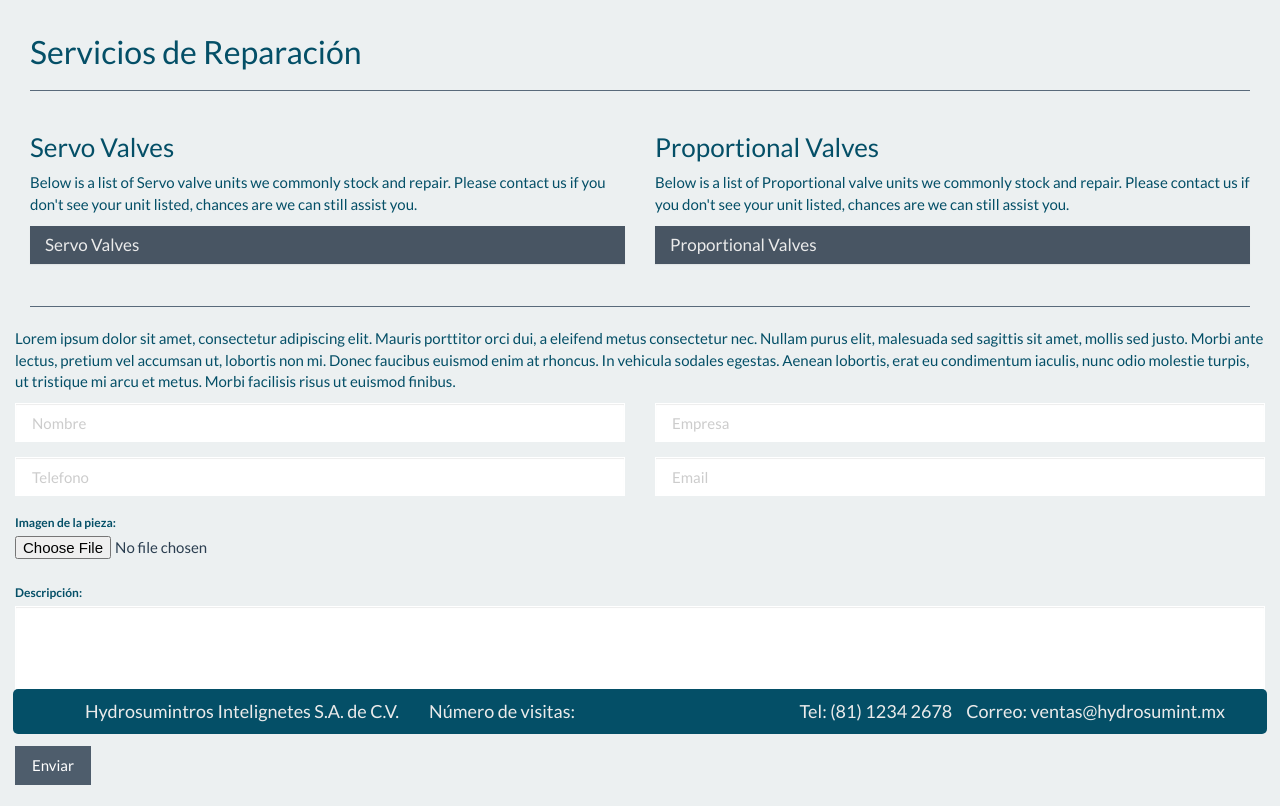
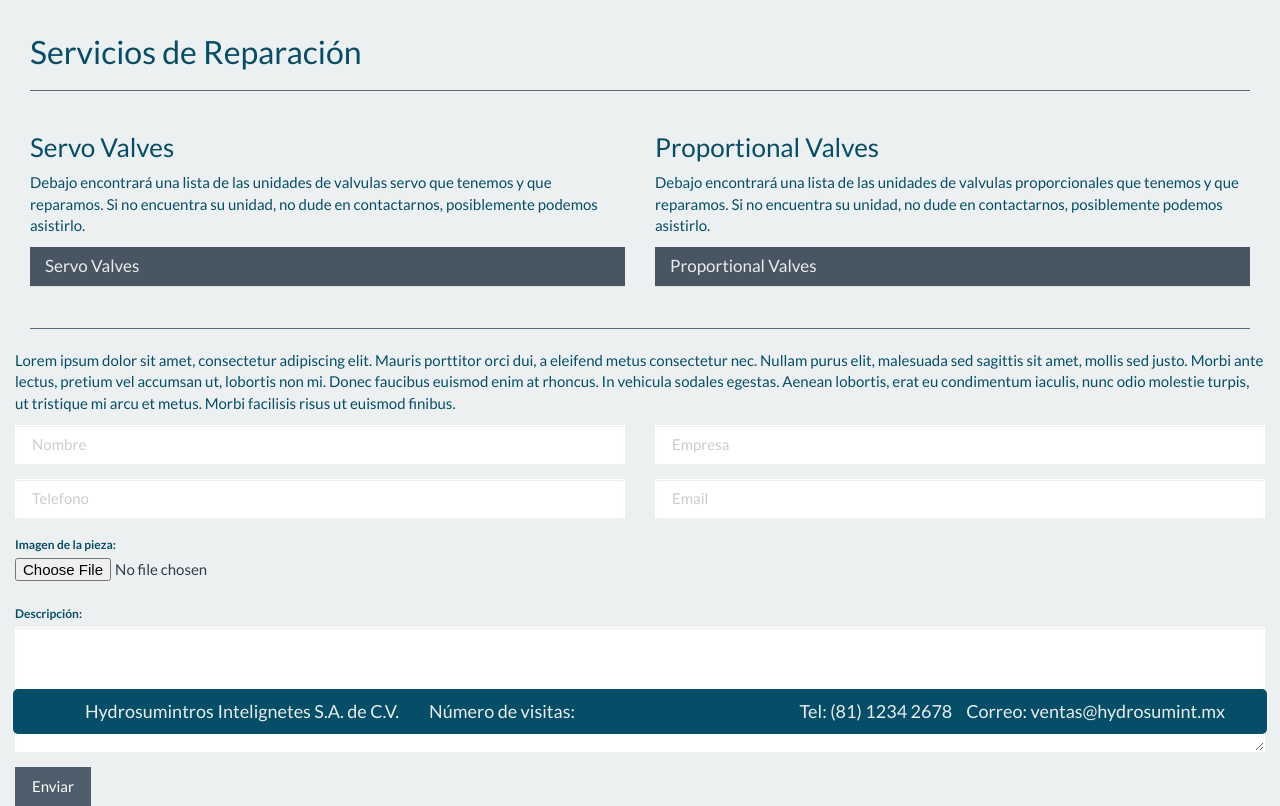
Before and after one commit to ecristerna/Hydrosuministros-WebApp, a PHP site: page /reparaciones.php in a window 1280 px wide. Shown: the part 53-859 px from the top of the page. Before the commit the page ends 838 px from the top, so only its background shows below. Run offline with PHP 8.4, Linux system fonts and the light colour scheme.

Commit message:
correcciones

```diff
--- a/View/reparaciones.php
+++ b/View/reparaciones.php
@@ -23,15 +23,15 @@ include_once('../elements/header.php');
     <div class="col-md-6">
       <h3>Servo Valves</h3>
       <p>
-        Below is a list of Servo valve units we commonly stock and repair. Please contact us if you don't see your unit listed, chances are we can still assist you.
+        Debajo encontrará una lista de las unidades de valvulas servo que tenemos y que reparamos. Si no encuentra su unidad, no dude en contactarnos, posiblemente podemos asistirlo.
       </p>
 
-      <div class="panel-group" id="accordion" role="tablist" aria-multiselectable="true">
+      <div class="panel-group" id="accordion_one" role="tablist" aria-multiselectable="true">
         <div class="panel panel-default">
 
           <div class="panel-heading" role="tab" id="headingOne">
             <h4 class="panel-title">
-              <a class="collapsed" role="button" data-toggle="collapse" data-parent="#accordion" href="#collapseOne" aria-expanded="false" aria-controls="collapseOne">
+              <a class="collapsed" role="button" data-toggle="collapse" data-parent="#accordion_one" href="#collapseOne" aria-expanded="false" aria-controls="collapseOne">
                 Servo Valves
               </a>
             </h4>
@@ -61,14 +61,14 @@ include_once('../elements/header.php');
     <div class="col-md-6">
       <h3>Proportional Valves</h3>
       <p>
-        Below is a list of Proportional valve units we commonly stock and repair. Please contact us if you don't see your unit listed, chances are we can still assist you.
+        Debajo encontrará una lista de las unidades de valvulas proporcionales que tenemos y que reparamos. Si no encuentra su unidad, no dude en contactarnos, posiblemente podemos asistirlo.
       </p>
 
-      <div class="panel-group" id="accordion" role="tablist" aria-multiselectable="true">
+      <div class="panel-group" id="accordion_two" role="tablist" aria-multiselectable="true">
         <div class="panel panel-default">
           <div class="panel-heading" role="tab" id="headingTwo">
             <h4 class="panel-title">
-              <a class="collapsed" role="button" data-toggle="collapse" data-parent="#accordion" href="#collapseTwo" aria-expanded="false" aria-controls="collapseTwo">
+              <a class="collapsed" role="button" data-toggle="collapse" data-parent="#accordion_two" href="#collapseTwo" aria-expanded="false" aria-controls="collapseTwo">
                 Proportional Valves
               </a>
             </h4>
--- a/elements/navbar.php
+++ b/elements/navbar.php
@@ -14,7 +14,7 @@
         <!-- Collect the nav links, forms, and other content for toggling -->
         <div class="collapse navbar-collapse" id="bs-example-navbar-collapse-1">
             <ul class="nav navbar-nav">
-                <li id="index-nav"><a href="#">Inicio <span class="sr-only">(current)</span></a></li>
+                <li id="index-nav"><a href="index.php">Inicio <span class="sr-only">(current)</span></a></li>
                 <li id="about-nav"><a href="quienessomos.php">Quiénes Somos</a></li>
                 <li class="dropdown">
                     <a href="#" class="dropdown-toggle" data-toggle="dropdown" role="button" aria-haspopup="true" aria-expanded="false">Productos <span class="caret"></span></a>
```
